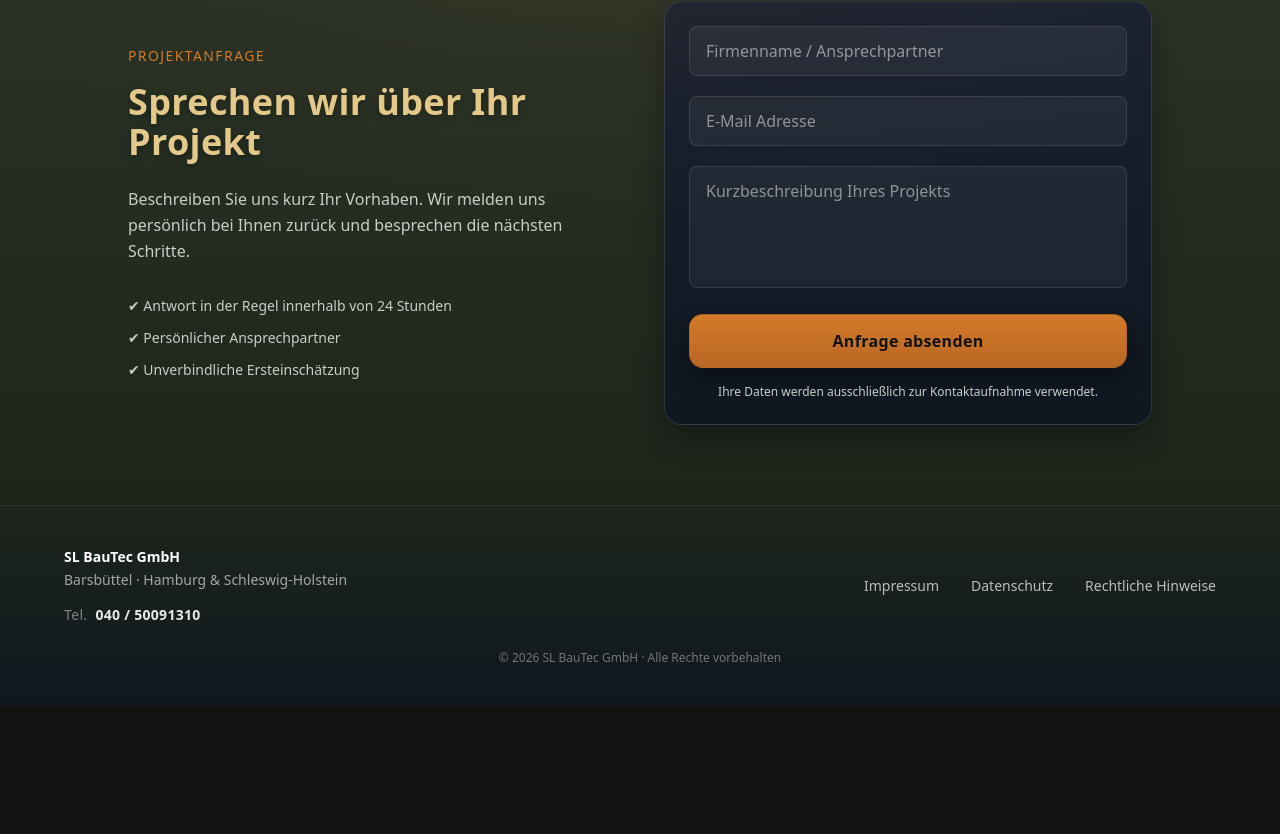
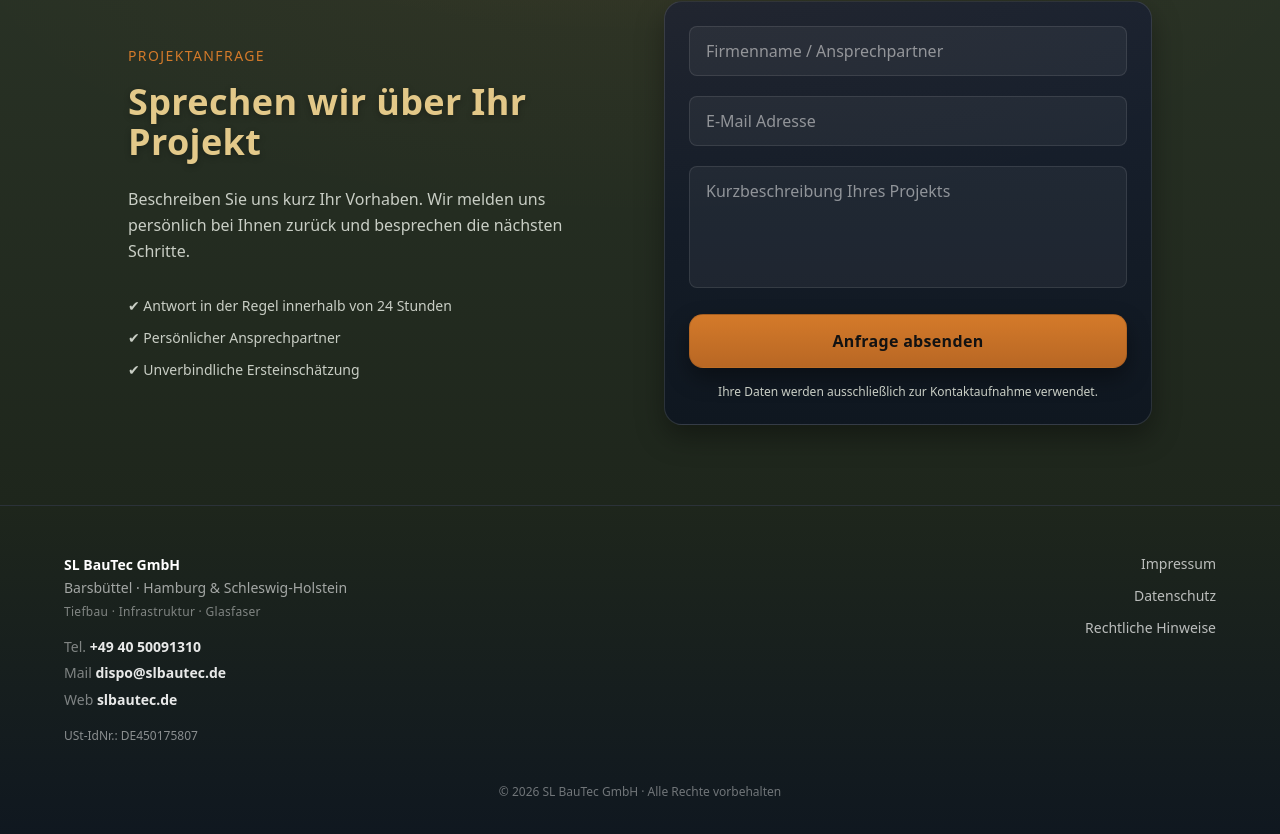
Before and after one commit to Jamoko112026/slbautec, a React (Vite) app: page /slb in a window 1280 px wide. Shown: the part 4416-5250 px from the top of the page. Before the commit the page ends 5122 px from the top, so only its background shows below. Built offline with nearby package versions, Linux system fonts and the light colour scheme.

Commit message:
SL BauTec Footer nachgebessert

```diff
--- a/src/sections/slb/SLBFooter.tsx
+++ b/src/sections/slb/SLBFooter.tsx
@@ -3,23 +3,23 @@ import { Link, useInRouterContext } from "react-router-dom";
 export default function SLBFooter() {
   const inRouter = useInRouterContext();
 
-  const linkClass =
-    "hover:text-[var(--sl-accent-main)] transition-colors";
+  const linkClass = "hover:text-[var(--sl-accent-main)] transition-colors";
 
   return (
     <footer
-      className="border-t py-10 px-6 text-sm text-white/70"
+      className="border-t py-12 px-6 text-sm text-white/70"
       style={{
         background:
           "linear-gradient(180deg, var(--sl-olive-dark), var(--sl-bg-deep))",
         borderColor: "var(--sl-border)",
       }}
     >
-      {/* ================= CONTENT ================= */}
-      <div className="mx-auto max-w-6xl flex flex-col md:flex-row items-center justify-between gap-6">
+      {/* CONTENT */}
+      <div className="mx-auto max-w-6xl grid md:grid-cols-2 gap-10 items-start">
 
         {/* COMPANY */}
-        <div className="text-center md:text-left leading-relaxed">
+        <div className="leading-relaxed text-center md:text-left">
+
           <div className="font-semibold text-white">
             SL BauTec GmbH
           </div>
@@ -28,20 +28,53 @@ export default function SLBFooter() {
             Barsbüttel · Hamburg & Schleswig-Holstein
           </div>
 
-          <div className="mt-3 flex items-center justify-center md:justify-start gap-2 text-white/85">
-            <span className="text-white/45 tracking-wide">Tel.</span>
+          <div className="mt-1 text-xs text-white/45 tracking-wide">
+            Tiefbau · Infrastruktur · Glasfaser
+          </div>
 
-            <a
-              href="tel:+494050091310"
-              className="font-semibold tracking-[0.02em] text-white/90 hover:text-[var(--sl-accent-main)] transition-colors"
-            >
-              040&nbsp;/&nbsp;50091310
-            </a>
+          <div className="mt-4 space-y-1 text-white/85">
+
+            <div>
+              <span className="text-white/45">Tel.</span>{" "}
+              <a
+                href="tel:+494050091310"
+                className="font-semibold text-white/90 hover:text-[var(--sl-accent-main)] transition-colors"
+              >
+                +49 40 50091310
+              </a>
+            </div>
+
+            <div>
+              <span className="text-white/45">Mail</span>{" "}
+              <a
+                href="mailto:dispo@slbautec.de"
+                className="font-semibold text-white/90 hover:text-[var(--sl-accent-main)] transition-colors"
+              >
+                dispo@slbautec.de
+              </a>
+            </div>
+
+            <div>
+              <span className="text-white/45">Web</span>{" "}
+              <a
+                href="https://slbautec.de"
+                className="font-semibold text-white/90 hover:text-[var(--sl-accent-main)] transition-colors"
+              >
+                slbautec.de
+              </a>
+            </div>
+
           </div>
+
+          <div className="mt-4 text-xs text-white/50">
+            USt-IdNr.: DE450175807
+          </div>
+
         </div>
 
-        {/* LEGAL LINKS */}
-        <div className="flex gap-8">
+
+        {/* LEGAL */}
+        <div className="flex flex-col gap-3 items-center md:items-end">
 
           {inRouter ? (
             <>
@@ -70,12 +103,14 @@ export default function SLBFooter() {
           )}
 
         </div>
+
       </div>
 
-      {/* ================= BOTTOM ================= */}
-      <div className="mt-6 text-center text-xs text-white/40">
+      {/* BOTTOM */}
+      <div className="mt-10 text-center text-xs text-white/40">
         © {new Date().getFullYear()} SL BauTec GmbH · Alle Rechte vorbehalten
       </div>
+
     </footer>
   );
 }
```
